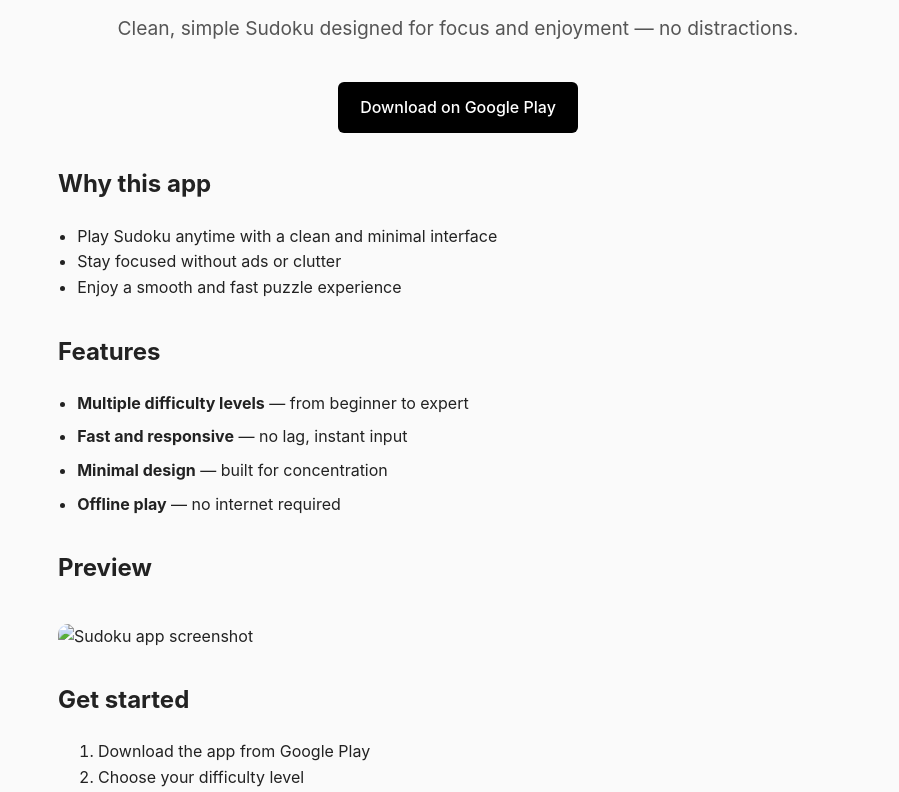
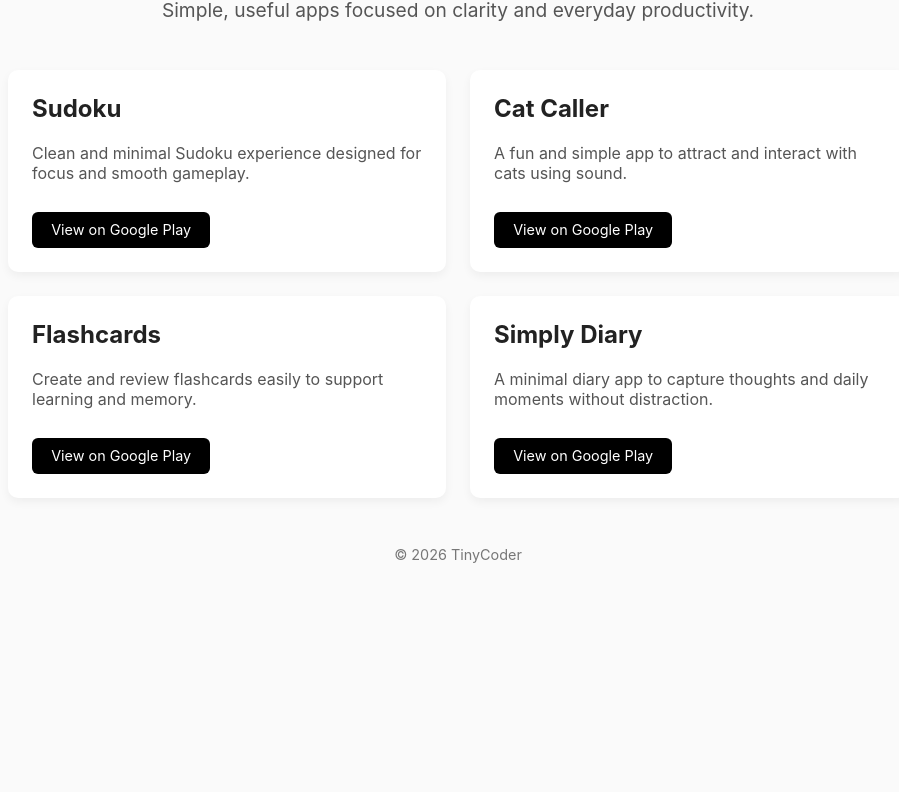
Before and after one commit to amyherml/amyherml.github.io, a plain HTML site: page index.html in a window 1280 px wide. Shown: the part 150-942 px from the top of the page, without its empty margins (182-1081 px from the left). After the commit the page ends 800 px from the top, so only its background shows below. Drawn offline with Linux system fonts and the light colour scheme.

Commit message:
Update index.html

```diff
--- a/index.html
+++ b/index.html
@@ -3,7 +3,7 @@
 <head>
   <meta charset="UTF-8">
   <meta name="viewport" content="width=device-width, initial-scale=1.0">
-  <title>Sudoku App</title>
+  <title>Amy Herml Apps</title>
 
   <style>
     body {
@@ -11,22 +11,17 @@
       margin: 0;
       background: #fafafa;
       color: #222;
-      line-height: 1.6;
     }
 
     .container {
-      max-width: 800px;
+      max-width: 900px;
       margin: auto;
       padding: 2rem;
     }
 
-    h1, h2 {
-      margin-top: 2rem;
-    }
-
     .hero {
       text-align: center;
-      margin-top: 3rem;
+      margin: 3rem 0;
     }
 
     .hero h1 {
@@ -39,29 +34,36 @@
       font-size: 1.2rem;
     }
 
+    .apps {
+      display: grid;
+      grid-template-columns: 1fr;
+      gap: 1.5rem;
+    }
+
+    .app-card {
+      background: white;
+      padding: 1.5rem;
+      border-radius: 10px;
+      box-shadow: 0 4px 10px rgba(0,0,0,0.05);
+    }
+
+    .app-card h2 {
+      margin-top: 0;
+    }
+
+    .app-card p {
+      color: #555;
+    }
+
     .cta {
       display: inline-block;
-      margin-top: 1.2rem;
-      padding: 0.8rem 1.4rem;
+      margin-top: 0.8rem;
+      padding: 0.6rem 1.2rem;
       background: #000;
       color: #fff;
       text-decoration: none;
       border-radius: 6px;
-      font-weight: 500;
-    }
-
-    ul {
-      padding-left: 1.2rem;
-    }
-
-    .features li {
-      margin-bottom: 0.5rem;
-    }
-
-    img {
-      width: 100%;
-      border-radius: 10px;
-      margin-top: 1rem;
+      font-size: 0.9rem;
     }
 
     footer {
@@ -71,8 +73,10 @@
       color: #777;
     }
 
-    a {
-      color: #000;
+    @media (min-width: 700px) {
+      .apps {
+        grid-template-columns: 1fr 1fr;
+      }
     }
   </style>
 </head>
@@ -82,64 +86,54 @@
 
     <!-- Hero -->
     <section class="hero">
-      <h1>Sudoku</h1>
-      <p>Clean, simple Sudoku designed for focus and enjoyment — no distractions.</p>
-      <a class="cta" href="https://play.google.com/store/apps/details?id=com.amyherml.sudokufinal&pcampaignid=web_share" target="_blank">
-        Download on Google Play
-      </a>
+      <h1>Amy Herml Apps</h1>
+      <p>Simple, useful apps focused on clarity and everyday productivity.</p>
     </section>
 
-    <!-- What it does -->
-    <section>
-      <h2>Why this app</h2>
-      <ul>
-        <li>Play Sudoku anytime with a clean and minimal interface</li>
-        <li>Stay focused without ads or clutter</li>
-        <li>Enjoy a smooth and fast puzzle experience</li>
-      </ul>
-    </section>
+    <!-- Apps -->
+    <section class="apps">
 
-    <!-- Features -->
-    <section>
-      <h2>Features</h2>
-      <ul class="features">
-        <li><strong>Multiple difficulty levels</strong> — from beginner to expert</li>
-        <li><strong>Fast and responsive</strong> — no lag, instant input</li>
-        <li><strong>Minimal design</strong> — built for concentration</li>
-        <li><strong>Offline play</strong> — no internet required</li>
-      </ul>
-    </section>
+      <!-- Sudoku -->
+      <div class="app-card">
+        <h2>Sudoku</h2>
+        <p>Clean and minimal Sudoku experience designed for focus and smooth gameplay.</p>
+        <a class="cta" href="https://play.google.com/store/apps/details?id=com.amyherml.sudokufinal&pcampaignid=web_share" target="_blank">
+          View on Google Play
+        </a>
+      </div>
 
-    <!-- Screenshot -->
-    <section>
-      <h2>Preview</h2>
-      <!-- Replace with your real screenshot -->
-      <img src="screenshot.png" alt="Sudoku app screenshot">
-    </section>
+      <!-- Cat Caller -->
+      <div class="app-card">
+        <h2>Cat Caller</h2>
+        <p>A fun and simple app to attract and interact with cats using sound.</p>
+        <a class="cta" href="https://play.google.com/store/apps/details?id=com.amyherml.catcaller" target="_blank">
+          View on Google Play
+        </a>
+      </div>
 
-    <!-- Get started -->
-    <section>
-      <h2>Get started</h2>
-      <ol>
-        <li>Download the app from Google Play</li>
-        <li>Choose your difficulty level</li>
-        <li>Start solving puzzles instantly</li>
-      </ol>
-    </section>
+      <!-- Flashcards -->
+      <div class="app-card">
+        <h2>Flashcards</h2>
+        <p>Create and review flashcards easily to support learning and memory.</p>
+        <a class="cta" href="https://play.google.com/store/apps/details?id=com.amyherml.flashcard2" target="_blank">
+          View on Google Play
+        </a>
+      </div>
 
-    <!-- About -->
-    <section>
-      <h2>About</h2>
-      <p>
-        Built by TinyCoder.
-        <br>
-        <a href="https://github.com/amyherml" target="_blank">GitHub Profile</a>
-      </p>
+      <!-- Simply Diary -->
+      <div class="app-card">
+        <h2>Simply Diary</h2>
+        <p>A minimal diary app to capture thoughts and daily moments without distraction.</p>
+        <a class="cta" href="https://play.google.com/store/apps/details?id=com.amyherml.SimplyDiary" target="_blank">
+          View on Google Play
+        </a>
+      </div>
+
     </section>
 
     <!-- Footer -->
     <footer>
-      <p>© 2026 Sudoku App</p>
+      <p>© 2026 TinyCoder</p>
     </footer>
 
   </div>
```
